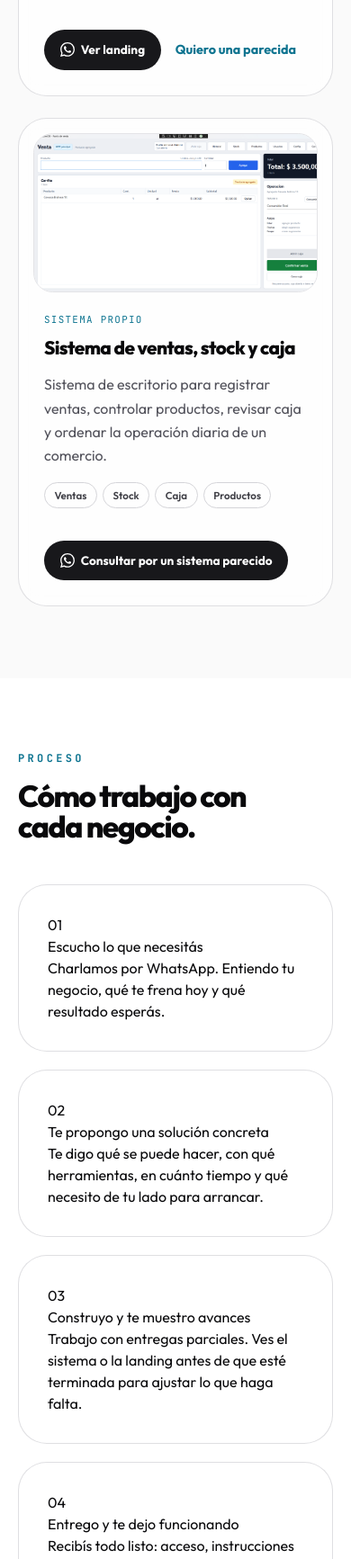
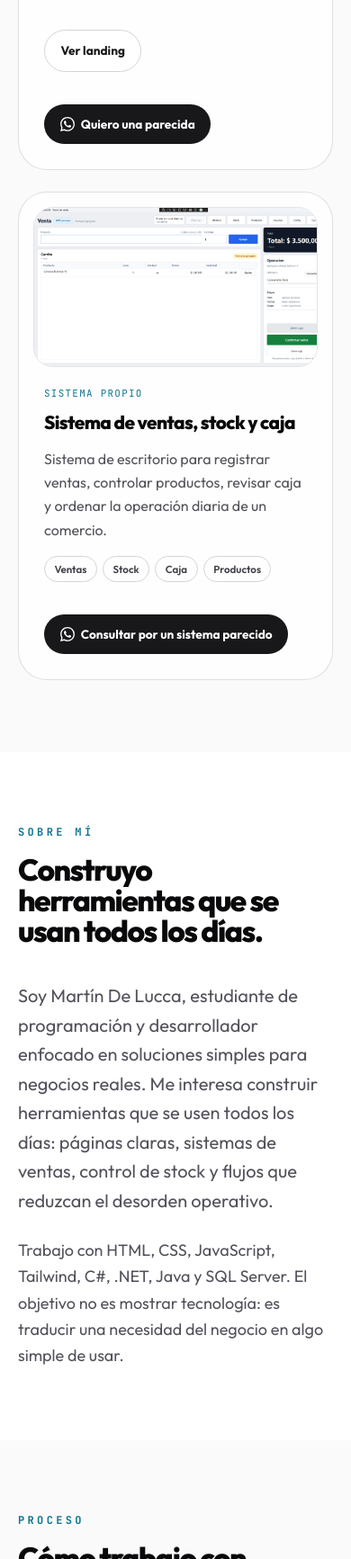
Before and after one commit to Martindelucca/portfolio, a website: page index.html in a window 390 px wide. Shown: the part 4093-5826 px from the top of the page at 90% size. Drawn offline with Linux system fonts and the light colour scheme.

Commit message:
fix: swap landing buttons, move Sobre mí above Proceso

```diff
--- a/css/style.css
+++ b/css/style.css
@@ -866,6 +866,44 @@ html {
   color: #a5f3fc;
 }
 
+.example-secondary-cta {
+  display: inline-flex;
+  align-items: center;
+  justify-content: center;
+  width: fit-content;
+  margin-top: 1.25rem;
+  border: 1px solid #d4d4d8;
+  border-radius: 999px;
+  padding: 0.75rem 1.1rem;
+  background: rgba(255, 255, 255, 0.72);
+  color: #18181b;
+  font-size: 0.85rem;
+  font-weight: 700;
+  text-decoration: none;
+  transition: transform 0.2s ease, border-color 0.2s ease, color 0.2s ease, background-color 0.2s ease;
+}
+
+.example-secondary-cta:hover {
+  border-color: #0e7490;
+  color: #0e7490;
+  transform: translateY(-1px);
+}
+
+.example-secondary-cta:active {
+  transform: scale(0.98);
+}
+
+.dark .example-secondary-cta {
+  border-color: #3f3f46;
+  background: rgba(39, 39, 42, 0.72);
+  color: #fafafa;
+}
+
+.dark .example-secondary-cta:hover {
+  border-color: #67e8f9;
+  color: #67e8f9;
+}
+
 .example-problem,
 .example-solution {
   font-size: 0.88rem;
--- a/index.html
+++ b/index.html
@@ -39,6 +39,7 @@
       <div class="hidden lg:flex items-center gap-1 rounded-full border border-zinc-200/70 bg-white/70 p-1 text-sm font-medium backdrop-blur dark:border-zinc-800 dark:bg-zinc-900/70">
         <a href="#servicios" class="nav-link px-4 py-2 rounded-full hover:bg-zinc-100 dark:hover:bg-zinc-800 transition-colors">Servicios</a>
         <a href="#ejemplos" class="nav-link px-4 py-2 rounded-full hover:bg-zinc-100 dark:hover:bg-zinc-800 transition-colors">Ejemplos</a>
+        <a href="#sobre-mi" class="nav-link px-4 py-2 rounded-full hover:bg-zinc-100 dark:hover:bg-zinc-800 transition-colors">Sobre mí</a>
         <a href="#como-trabajo" class="nav-link px-4 py-2 rounded-full hover:bg-zinc-100 dark:hover:bg-zinc-800 transition-colors">Proceso</a>
         <a href="#contacto" class="nav-link px-4 py-2 rounded-full hover:bg-zinc-100 dark:hover:bg-zinc-800 transition-colors">Contacto</a>
         <a href="#faq" class="nav-link px-4 py-2 rounded-full hover:bg-zinc-100 dark:hover:bg-zinc-800 transition-colors">FAQ</a>
@@ -69,6 +70,7 @@
       <div class="px-5 py-4 flex flex-col gap-2 text-sm font-medium">
         <a href="#servicios" class="mobile-link px-3 py-2 rounded-lg hover:bg-zinc-100 dark:hover:bg-zinc-900 transition-colors">Servicios</a>
         <a href="#ejemplos" class="mobile-link px-3 py-2 rounded-lg hover:bg-zinc-100 dark:hover:bg-zinc-900 transition-colors">Ejemplos</a>
+        <a href="#sobre-mi" class="mobile-link px-3 py-2 rounded-lg hover:bg-zinc-100 dark:hover:bg-zinc-900 transition-colors">Sobre mí</a>
         <a href="#como-trabajo" class="mobile-link px-3 py-2 rounded-lg hover:bg-zinc-100 dark:hover:bg-zinc-900 transition-colors">Proceso</a>
         <a href="#contacto" class="mobile-link px-3 py-2 rounded-lg hover:bg-zinc-100 dark:hover:bg-zinc-900 transition-colors">Contacto</a>
         <a href="#faq" class="mobile-link px-3 py-2 rounded-lg hover:bg-zinc-100 dark:hover:bg-zinc-900 transition-colors">FAQ</a>
@@ -229,8 +231,8 @@
                 <span>Diseño responsive</span><span>WhatsApp</span><span>Contenido comercial</span>
               </div>
               <div class="example-actions">
-                <a href="https://sinbrujulaviajes.com.ar/" target="_blank" rel="noopener noreferrer" class="service-cta">Ver landing</a>
-                <a href="https://wa.me/5493524401654?text=Hola%20Mart%C3%ADn%2C%20quiero%20una%20landing%20para%20mi%20negocio." target="_blank" rel="noopener noreferrer" class="example-text-link">Quiero una parecida</a>
+                <a href="https://sinbrujulaviajes.com.ar/" target="_blank" rel="noopener noreferrer" class="example-secondary-cta">Ver landing</a>
+                <a href="https://wa.me/5493524401654?text=Hola%20Mart%C3%ADn%2C%20quiero%20una%20landing%20para%20mi%20negocio." target="_blank" rel="noopener noreferrer" class="service-cta">Quiero una parecida</a>
               </div>
             </div>
           </article>
@@ -253,8 +255,27 @@
       </div>
     </section>
 
+    <!-- Sobre mí -->
+    <section id="sobre-mi" class="section-block bg-white dark:bg-zinc-900 reveal">
+      <div class="max-w-7xl mx-auto grid lg:grid-cols-[0.8fr_1.2fr] gap-10 lg:gap-16 items-start">
+        <div class="sticky-copy">
+          <p class="section-kicker">Sobre mí</p>
+          <h2 class="section-title">Construyo herramientas que se usan todos los días.</h2>
+        </div>
+
+        <div class="space-y-6">
+          <p class="text-xl leading-relaxed text-zinc-600 dark:text-zinc-300">
+            Soy Martín De Lucca, estudiante de programación y desarrollador enfocado en soluciones simples para negocios reales. Me interesa construir herramientas que se usen todos los días: páginas claras, sistemas de ventas, control de stock y flujos que reduzcan el desorden operativo.
+          </p>
+          <p class="text-lg leading-relaxed text-zinc-600 dark:text-zinc-300">
+            Trabajo con HTML, CSS, JavaScript, Tailwind, C#, .NET, Java y SQL Server. El objetivo no es mostrar tecnología: es traducir una necesidad del negocio en algo simple de usar.
+          </p>
+        </div>
+      </div>
+    </section>
+
     <!-- Cómo trabajo -->
-    <section id="como-trabajo" class="section-block bg-white dark:bg-zinc-900 reveal">
+    <section id="como-trabajo" class="section-block reveal">
       <div class="max-w-7xl mx-auto">
         <div class="mb-12 max-w-4xl">
           <p class="section-kicker">Proceso</p>
@@ -282,25 +303,6 @@
             <h3>Entrego y te dejo funcionando</h3>
             <p>Recibís todo listo: acceso, instrucciones simples y soporte inicial para que arranques sin depender de mí.</p>
           </div>
-        </div>
-      </div>
-    </section>
-
-    <!-- Sobre mí -->
-    <section id="sobre-mi" class="section-block bg-white dark:bg-zinc-900 reveal">
-      <div class="max-w-7xl mx-auto grid lg:grid-cols-[0.8fr_1.2fr] gap-10 lg:gap-16 items-start">
-        <div class="sticky-copy">
-          <p class="section-kicker">Sobre mí</p>
-          <h2 class="section-title">Construyo herramientas que se usan todos los días.</h2>
-        </div>
-
-        <div class="space-y-6">
-          <p class="text-xl leading-relaxed text-zinc-600 dark:text-zinc-300">
-            Soy Martín De Lucca, estudiante de programación y desarrollador enfocado en soluciones simples para negocios reales. Me interesa construir herramientas que se usen todos los días: páginas claras, sistemas de ventas, control de stock y flujos que reduzcan el desorden operativo.
-          </p>
-          <p class="text-lg leading-relaxed text-zinc-600 dark:text-zinc-300">
-            Trabajo con HTML, CSS, JavaScript, Tailwind, C#, .NET, Java y SQL Server. El objetivo no es mostrar tecnología: es traducir una necesidad del negocio en algo simple de usar.
-          </p>
         </div>
       </div>
     </section>
```
